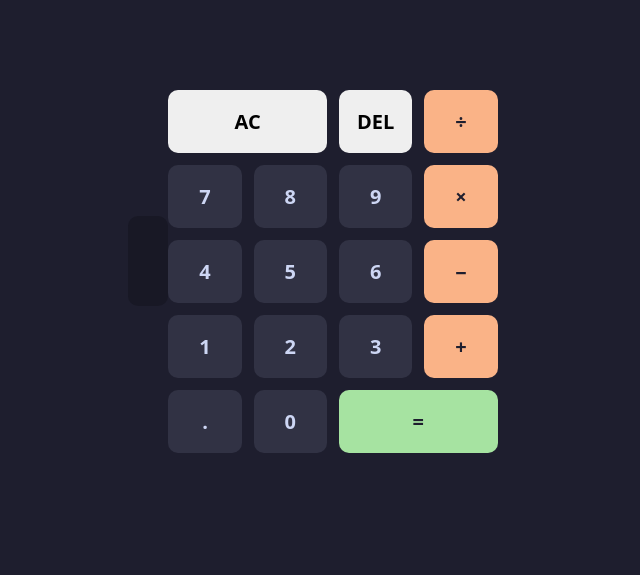
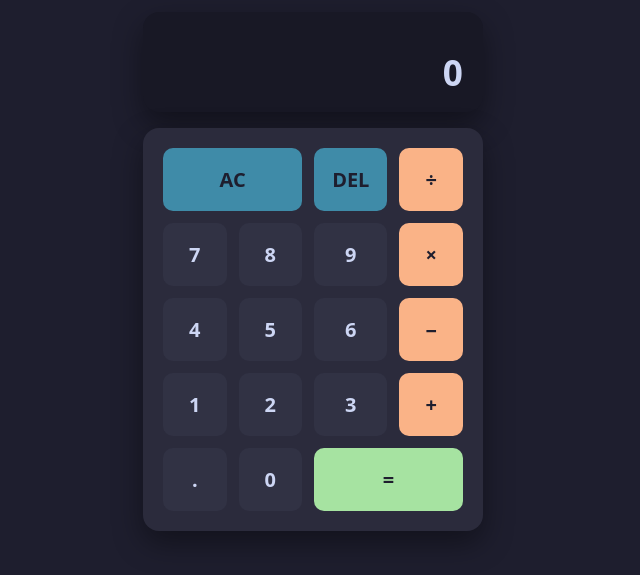
Before and after one commit to Zackmadness/Calculator, a plain HTML site: page index.html in a window 1280 px wide. Shown: the part 129-704 px from the top of the page, without its empty margins (327-967 px from the left). Drawn offline with Linux system fonts and the light colour scheme.

Commit message:
Fix calculator markup and layout
Correct the calculator container and button classes, initialize the display to 0, and refine the wrapper and display styling.

```diff
--- a/index.html
+++ b/index.html
@@ -7,18 +7,18 @@
   <link rel="stylesheet" href="style.css">
 </head>
 <body>
-    <div class="calculaotr">
+  <div class="calculator-wrapper">
     <div class="display">
       <div id="previous-operand" class="previous-operand"></div>
-            <div id="current-operand" class="current-operand"></div>
-        </div>
+      <div id="current-operand" class="current-operand">0</div>
     </div>
 
+
+    <div class="calculator">
       <div class="buttons-grid">
-        <button id="clear-btn" class="span-two" btn-control>AC</button>
-        <button id="delete-btn" c;ass="btn-control">DEL</button>
+        <button id="clear-btn" class="span-two btn-control">AC</button>
+        <button id="delete-btn" class="btn-control">DEL</button>
         <button class="btn-operator" data-operator="/">÷</button>
-
 
         <button class="btn-number" data-number>7</button>
         <button class="btn-number" data-number>8</button>
@@ -39,6 +39,8 @@
         <button class="btn-number" data-number>0</button>
         <button id="equals-btn" class="span-two btn-equals">=</button>
       </div>
+    </div>
+  </div>
 
   <script src="script.js"></script>
 </body>
--- a/style.css
+++ b/style.css
@@ -13,24 +13,31 @@ body{
     background-color:#1e1e2e ;
 }
 
+.calculator-wrapper {
+  display: flex;
+  flex-direction: column;
+  gap: 16px;
+  width: 340px;
+}
+
+
 .calculator {
   background-color: #2b2b3c;
   padding: 20px;
   border-radius: 16px;
   box-shadow: 0 12px 30px rgba(0, 0, 0, 0.4);
-    width: 340px;
 }
 
-.display{
+.display {
   background-color: #181825;
   color: #cdd6f4;
   padding: 16px 20px;
-    border-radius: 10px;
-    margin-bottom: 20px;
+  border-radius: 16px;
+  box-shadow: 0 12px 30px rgba(0, 0, 0, 0.4);
   text-align: right;
   word-wrap: break-word;
   word-break: break-all;
-    min-height: 90px;
+  min-height: 95px;
   display: flex;
   flex-direction: column;
   justify-content: space-between;
```
Lines whose indentation alone changed are shown as unchanged.
